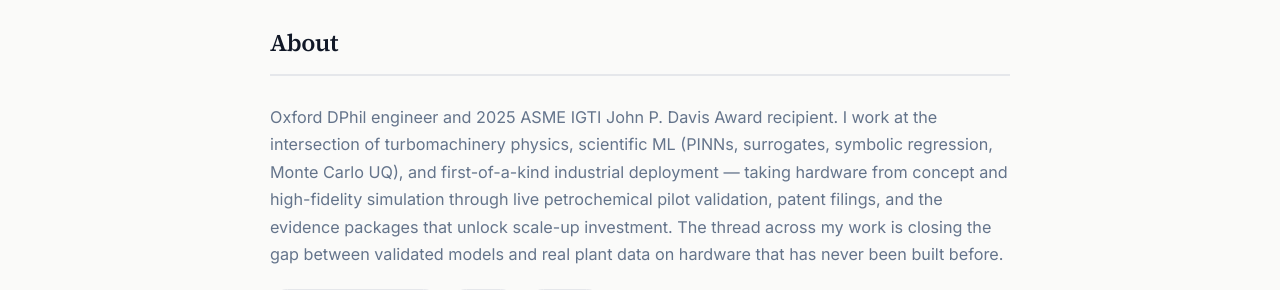
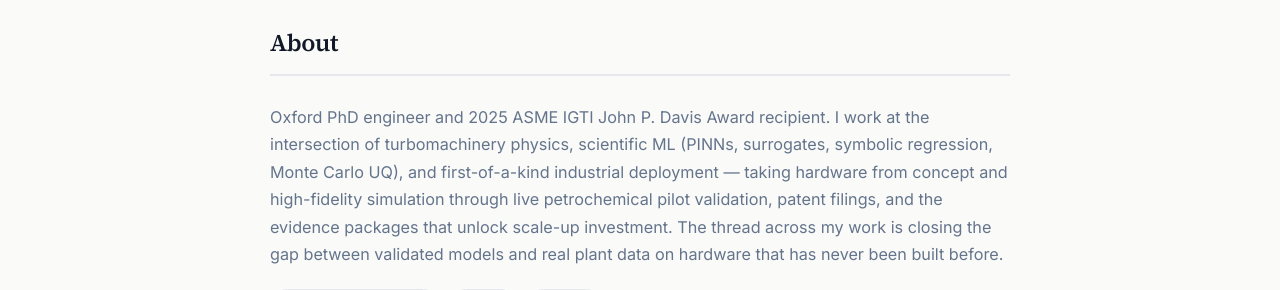
Before and after one commit to karefyllidis/karefyllidis.github.io, a Jekyll site: the page built from index.html, in a window 1280 px wide and 1400 px high, scrolled down 322 px. Shown: the part 153-443 px from the top of the window. Built offline with Jekyll 4.4.1, drawn with Linux system fonts in a browser that asks for light colours; some of the changed text lies outside the part shown.

Commit message:
content: revert DPhil → PhD throughout
Co-Authored-By: Claude Sonnet 4.6 <noreply@anthropic.com>

```diff
--- a/_config.yml
+++ b/_config.yml
@@ -10,7 +10,7 @@ author:
   location: "Oxford, UK"
   email: karefyllidis@gmail.com
   image: "/assets/images/headshot.jpg"
-  bio: "Oxford DPhil engineer and 2025 ASME IGTI John P. Davis Award recipient. I work at the intersection of turbomachinery physics, scientific ML (PINNs, surrogates, symbolic regression, Monte Carlo UQ), and first-of-a-kind industrial deployment — taking hardware from concept and high-fidelity simulation through live petrochemical pilot validation, patent filings, and the evidence packages that unlock scale-up investment. The thread across my work is closing the gap between validated models and real plant data on hardware that has never been built before."
+  bio: "Oxford PhD engineer and 2025 ASME IGTI John P. Davis Award recipient. I work at the intersection of turbomachinery physics, scientific ML (PINNs, surrogates, symbolic regression, Monte Carlo UQ), and first-of-a-kind industrial deployment — taking hardware from concept and high-fidelity simulation through live petrochemical pilot validation, patent filings, and the evidence packages that unlock scale-up investment. The thread across my work is closing the gap between validated models and real plant data on hardware that has never been built before."
   featured_award:
     title: "ASME IGTI John P. Davis Award, 2025"
     url: "https://www.asme.org/about-asme/honors-awards/unit-awards/john-p-davis-gas-turbine-applications-paper-award"
--- a/_data/education.yml
+++ b/_data/education.yml
@@ -1,4 +1,4 @@
-- degree: "DPhil, Engineering Science"
+- degree: "PhD, Engineering Science"
   institution: "University of Oxford"
   period: "2019–2023"
   url: "https://ora.ox.ac.uk/objects/uuid:2479abe8-fefb-4574-b573-a309c278a614"
--- a/_data/experience.yml
+++ b/_data/experience.yml
@@ -19,11 +19,11 @@
     - "Delivered meanline-cantera — open-source 1D turbo-reactor solver with integrated Cantera PFR chemistry, multi-objective optimisation, and design-of-experiments pipelines."
     - "Co-supervised a DPhil researcher on experimental supersonic aerodynamics and heat transfer."
 
-- role: "DPhil Researcher"
+- role: "PhD Researcher"
   org: "Oxford Thermofluids Institute"
   period: "Sep 2019 – Aug 2023"
   url: "https://oti.eng.ox.ac.uk"
-  summary: "Industry-sponsored DPhil on novel turbomachinery architectures for industrial hydrocarbon cracking — produced the aerothermal design foundation and TB-scale simulation evidence base later validated at petrochemical pilot scale. Lead author on three award-winning papers (ASME John P. Davis 2025; ASME Turbomachinery Best Paper 2024; GPPS Best Paper 2024)."
+  summary: "Industry-sponsored PhD on novel turbomachinery architectures for industrial hydrocarbon cracking — produced the aerothermal design foundation and TB-scale simulation evidence base later validated at petrochemical pilot scale. Lead author on three award-winning papers (ASME John P. Davis 2025; ASME Turbomachinery Best Paper 2024; GPPS Best Paper 2024)."
   highlights:
     - "Designed axial, radial, mixed-flow, and regenerative turbo-heaters/reactors across TB-scale HPC campaigns on ARC, CSD3, and Rescale — design work that fed directly into the commercial product."
     - "Implemented a hybrid Spalart–Allmaras turbulence model (LES/URANS) in in-house CFD; calibrated via Bayesian optimisation against experimental data."
```
